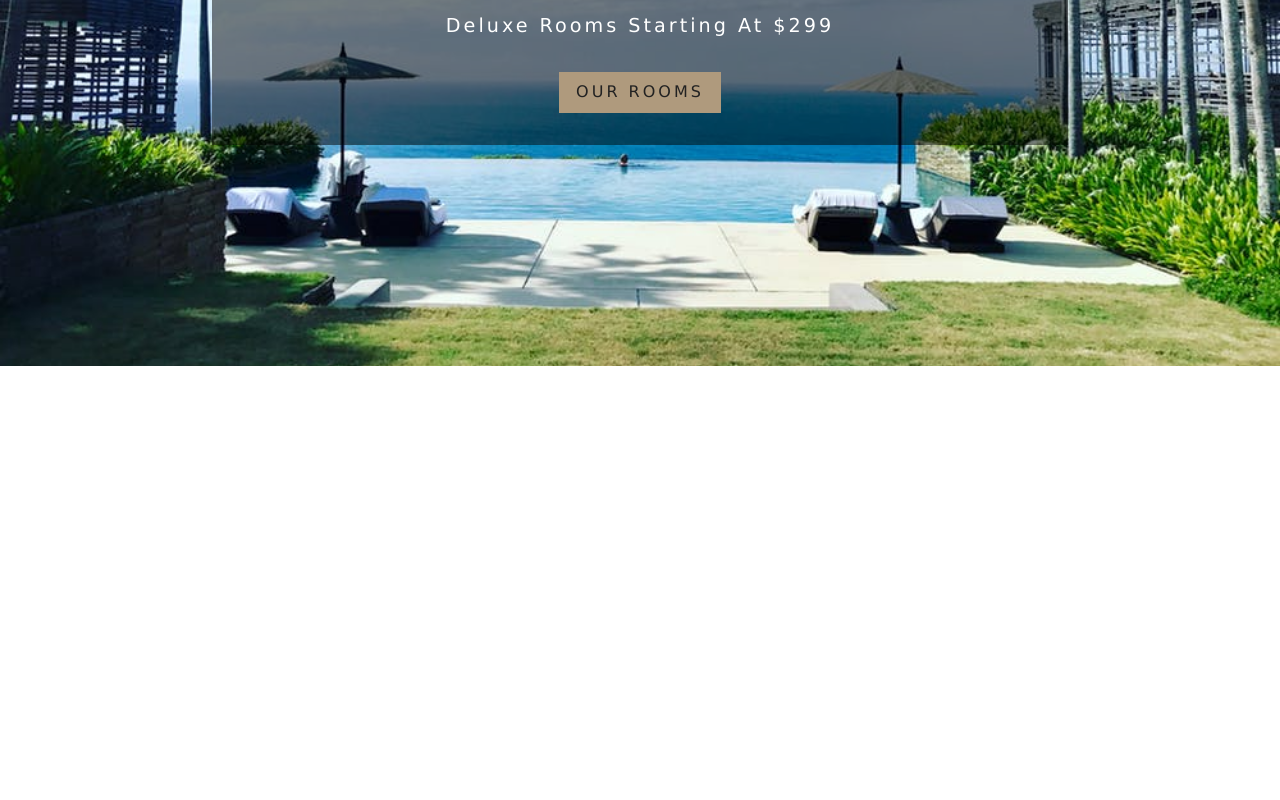
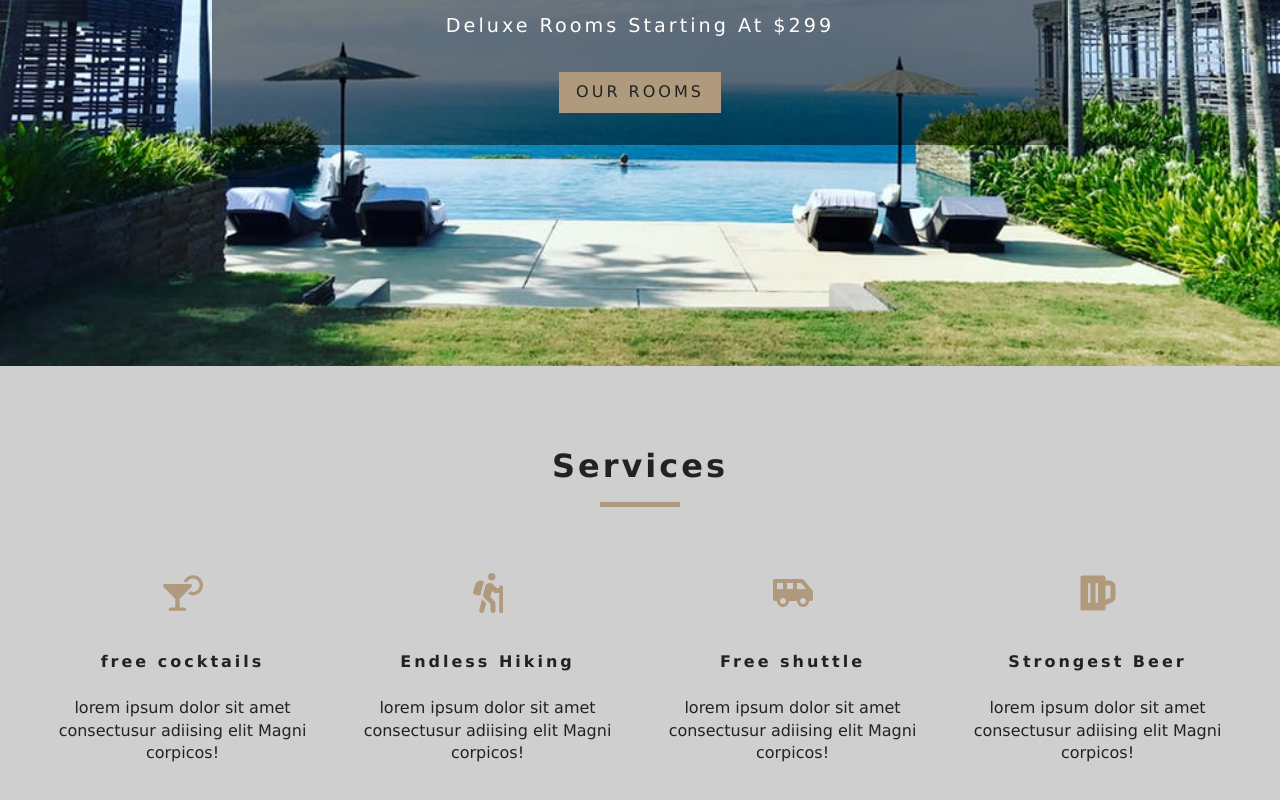
Before and after one commit to anhmmo/beach-resort, a React (Create React App) app: page / in a window 1280 px wide. Shown: the part 434-1234 px from the top of the page. Before the commit the page ends 800 px from the top, so only its background shows below. Built offline with nearby package versions, Linux system fonts and the light colour scheme.

Commit message:
config some files

```diff
--- /dev/null
+++ b/src/components/Services.js
@@ -0,0 +1,50 @@
+import React, { Component } from 'react';
+import {FaCocktail, FaHiking, FaShuttleVan, FaBeer} from 'react-icons/fa';
+import Title from './Title';
+
+class Services extends Component {
+    state = {
+        services:[
+            {
+                icon:<FaCocktail/>,
+                title:"free cocktails",
+                info: "lorem ipsum dolor sit amet consectusur adiising elit Magni corpicos!"
+            },
+            {
+                icon:<FaHiking/>,
+                title:"Endless Hiking",
+                info: "lorem ipsum dolor sit amet consectusur adiising elit Magni corpicos!"
+            },
+            {
+                icon:<FaShuttleVan/>,
+                title:"Free shuttle",
+                info: "lorem ipsum dolor sit amet consectusur adiising elit Magni corpicos!"
+            },
+            {
+                icon:<FaBeer/>,
+                title:"Strongest Beer",
+                info: "lorem ipsum dolor sit amet consectusur adiising elit Magni corpicos!"
+            }
+        ]
+    }
+    render() {
+        return (
+            <section className="services">
+                <Title title="services" />
+                <div className="services-center">
+                    {this.state.services.map((item, index) => {
+                        return (
+                        <article key={index} className="service">
+                            <span>{item.icon}</span>
+                            <h6>{item.title}</h6>
+                            <p>{item.info}</p>
+                        </article>
+                        );
+                    })}
+                </div>
+            </section>
+        );
+    }
+}
+
+export default Services;
--- /dev/null
+++ b/src/components/Title.js
@@ -0,0 +1,10 @@
+import React from 'react'
+
+export default function Title({title}) {
+    return (
+        <div className="section-title">
+            <h4>{title}</h4>
+            <div />
+        </div>
+    )
+}
--- a/src/index.js
+++ b/src/index.js
@@ -1,7 +1,6 @@
 import React from 'react';
 import ReactDOM from 'react-dom';
 import App from './App';
-import * as serviceWorker from './serviceWorker';
 import {
     BrowserRouter as Router,
     Switch,
@@ -15,8 +14,3 @@ ReactDOM.render(
     <App />
 </Router>
 , document.getElementById('root'));
-
-// If you want your app to work offline and load faster, you can change
-// unregister() to register() below. Note this comes with some pitfalls.
-// Learn more about service workers: https://bit.ly/CRA-PWA
-serviceWorker.unregister();
--- a/src/pages/Home.js
+++ b/src/pages/Home.js
@@ -2,14 +2,20 @@ import React from 'react'
 import Hero from '../components/Hero';
 import Banner from '../components/Banner';
 import {Link} from 'react-router-dom';
-
+import Services from '../components/Services';
 
 export default function Home() {
-    return <Hero>
+    return (
+    /* <> </> Reactframent  */
+    <>
+    <Hero>
         <Banner title="luxurious rooms" subtitle="deluxe rooms starting at $299">
             <Link to="/rooms" className="btn-primary">
                 our rooms
             </Link>
         </Banner>
-    </Hero>;
+    </Hero>
+    <Services />
+    </>
+    );
 }
```
